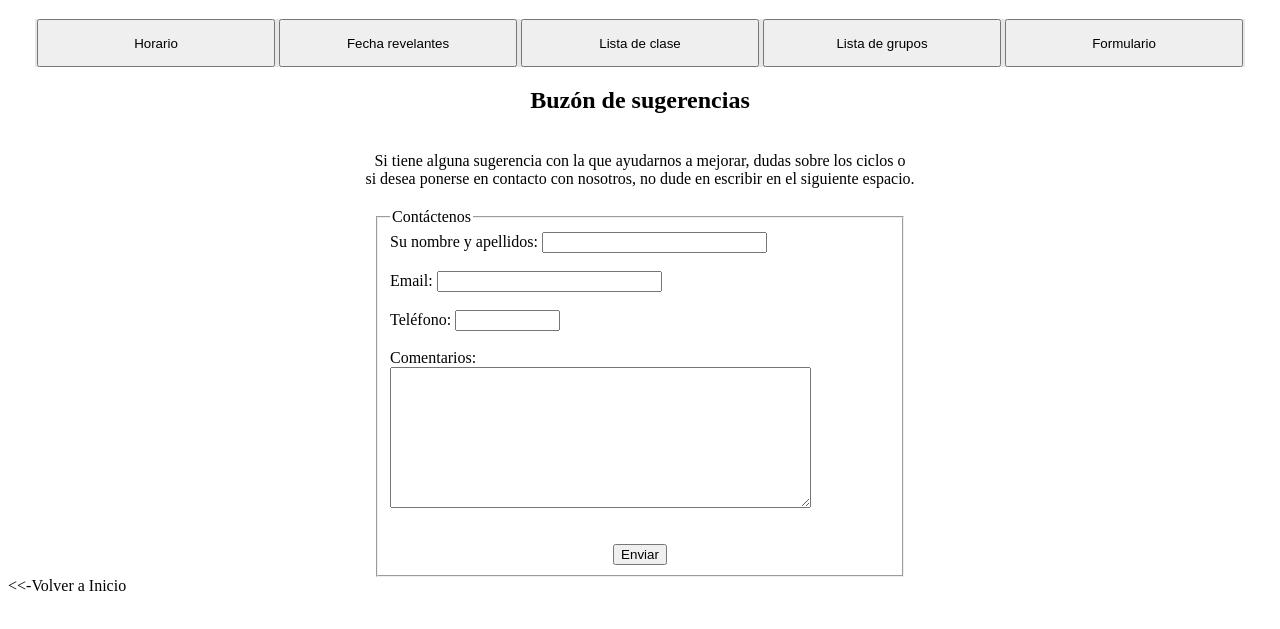
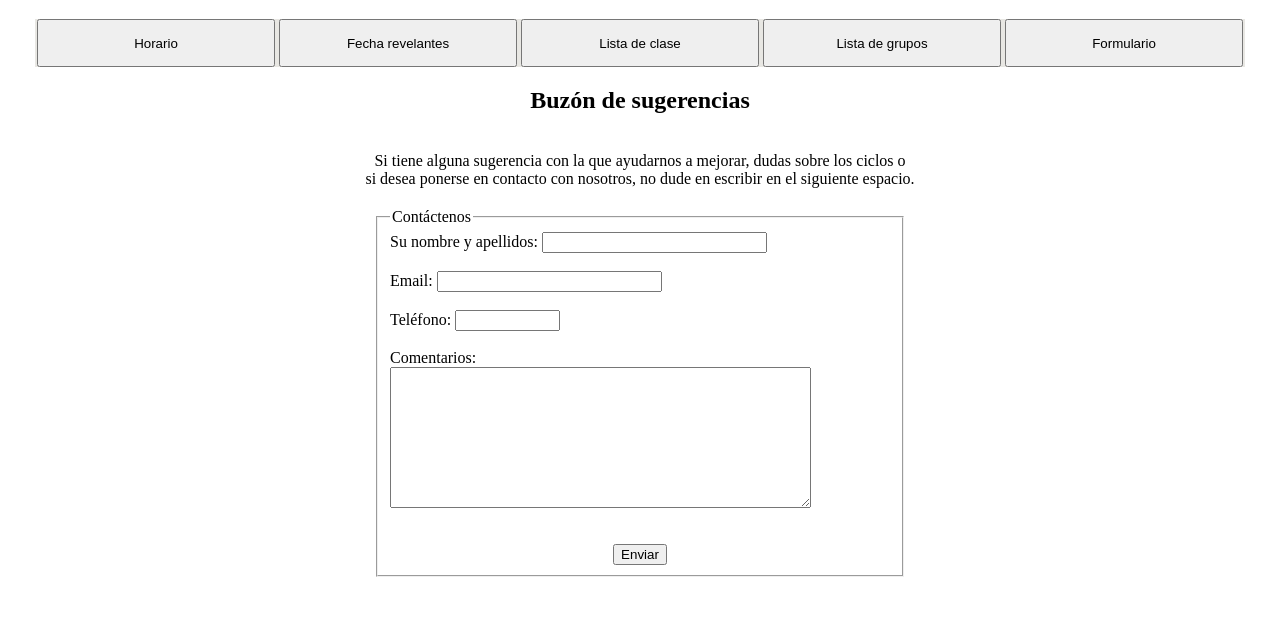
Before and after one commit to Equipo-Finlandia/web1, a plain HTML site: page formulario.html in a window 1280 px wide. Shown: the part 47-676 px from the top of the page. Drawn offline with Linux system fonts and the light colour scheme.

Commit message:
Update formulario.html

```diff
--- a/formulario.html
+++ b/formulario.html
@@ -68,6 +68,5 @@
 
     </div>
   </div>
-  <a href="index.html"><<-Volver a Inicio</a>
  </body>
 </html>
```
